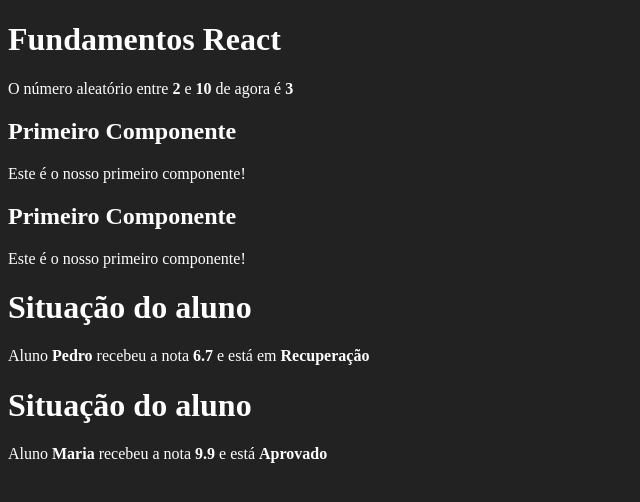
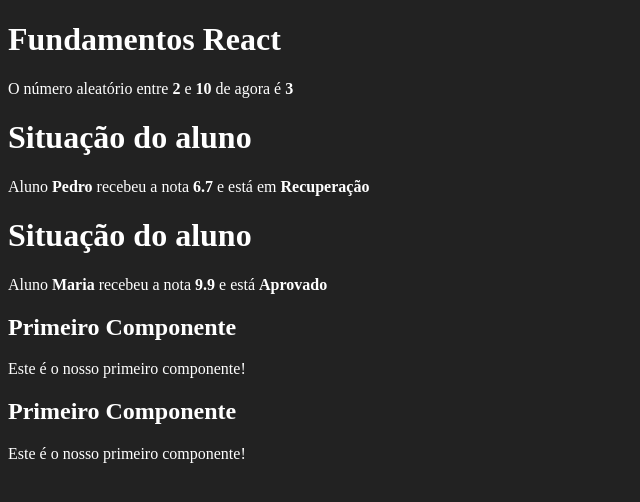
Before and after one commit to ricardojrm/react-redux.udemy, a React (Create React App) app in the folder fundamentos-react/: page / in a window 1280 px wide. Shown: the top 502 px of the page, without its empty margins (0-640 px from the left). Built offline with nearby package versions, Linux system fonts and the light colour scheme.

Commit message:
Aula 14: Primeiro Componente #01

```diff
--- a/fundamentos-react/src/App.jsx
+++ b/fundamentos-react/src/App.jsx
@@ -1,5 +1,5 @@
 import React from 'react';
-import PrimeiroComponente from './components/basics/Primeiro'
+import PrimeiroComponente from './components/basics/PrimeiroComponente'
 import ComponenteParametrizado from './components/basics/ComponenteComParametros'
 import NumeroAleatorio from './components/basics/UINumeroAleatorio'
 
@@ -9,8 +9,6 @@
         <div>
             <h1>Fundamentos React</h1>
             <NumeroAleatorio min={2} max={10} />
-            <PrimeiroComponente></PrimeiroComponente>
-            <PrimeiroComponente/>
             <ComponenteParametrizado
                 titulo="Situação do aluno"
                 aluno="Pedro"
@@ -19,6 +17,8 @@
                 titulo="Situação do aluno"
                 aluno="Maria"
                 nota={9.9} />
+            <PrimeiroComponente />
+            <PrimeiroComponente></PrimeiroComponente>
         </div>
     );
 }
--- a/fundamentos-react/src/components/basics/Primeiro.js
+++ b/fundamentos-react/src/components/basics/PrimeiroComponente.js
@@ -1,6 +1,6 @@
 import React from 'react';
 
-export default function Primeiro()
+export default function PrimeiroComponente()
 {
     const msg = 'Este é o nosso primeiro componente!';
     return (
```
